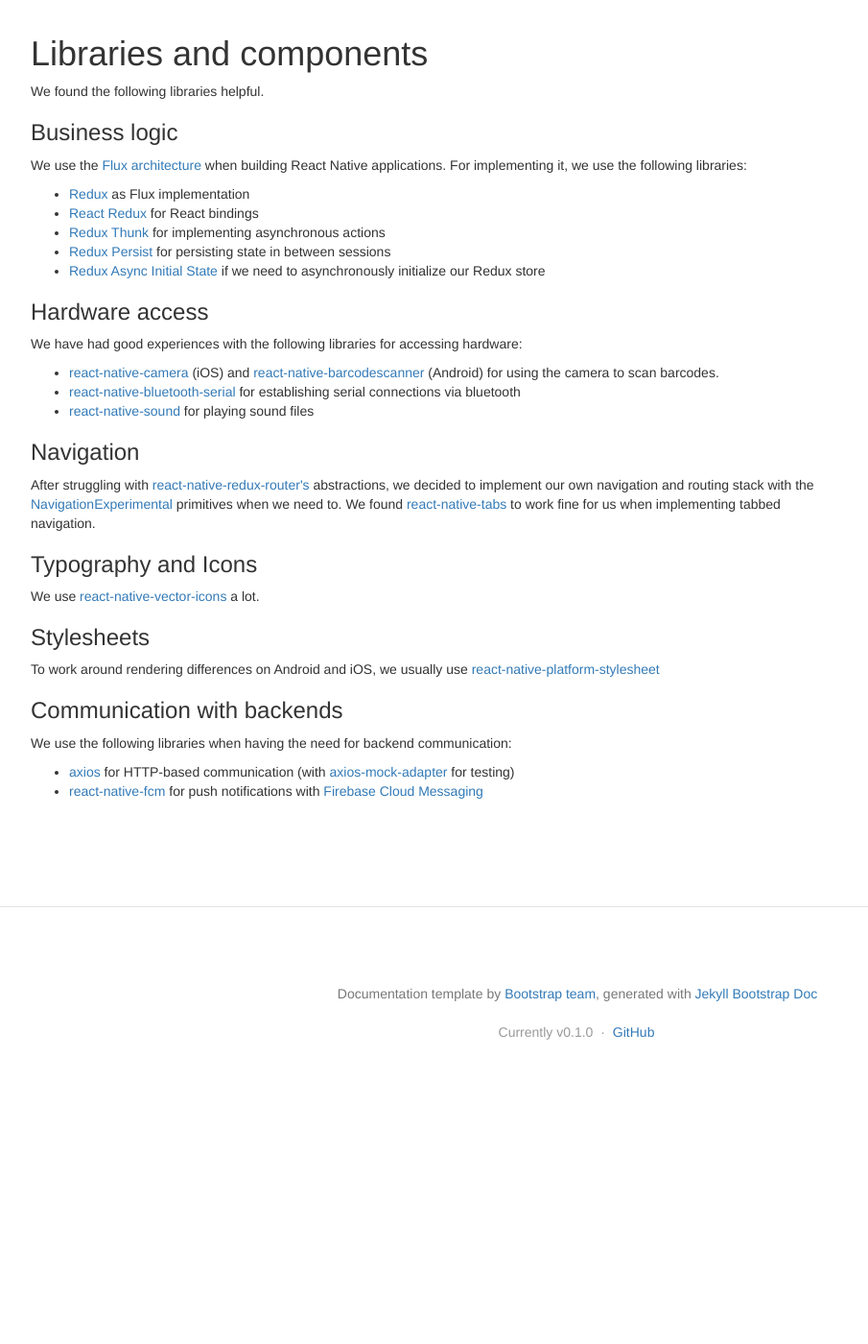
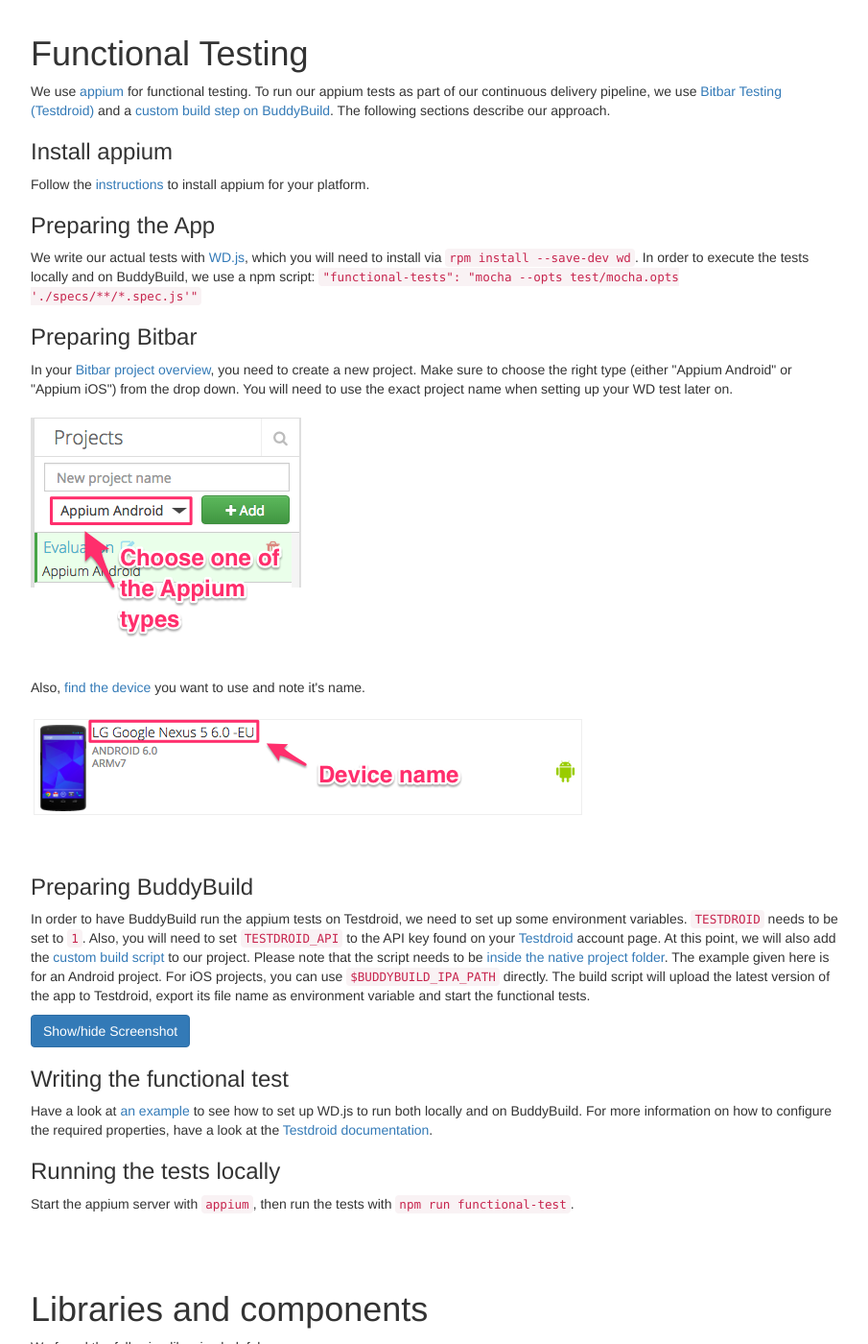
Before and after one commit to codecentric-labs-zero/codecentric-labs-zero.github.io, a Jekyll site: the page built from pages/react-native.html, in a window 1280 px wide and 1400 px high, scrolled down 5313 px. Shown: the whole window at 96% size, without its empty margins (38-943 px from the left). Built offline with Jekyll 4.4.1, drawn with Linux system fonts in a browser that asks for light colours; nearby versions of some CDN libraries; before the commit the page ends 6448 px from its top, so only the background shows below that.

Commit message:
Add documentation for functional testing
The React Native page now contains information on how to set up
functional testing with appium, BuddyBuild and Testdroid.

```diff
--- a/pages/react-native.html
+++ b/pages/react-native.html
@@ -319,6 +319,65 @@
 </section>
 
 <section class="bs-docs-section">
+  <h1 id="functional-testing">Functional Testing</h1>
+  <p>
+    We use <a href="http://appium.io/">appium</a> for functional testing. To run our appium tests as part of our continuous delivery pipeline, we use <a href="http://bitbar.com/">Bitbar Testing (Testdroid)</a> and
+    a <a href="http://docs.buddybuild.com/docs/custom-prebuild-and-postbuild-steps">custom build step on BuddyBuild</a>. The following sections describe our approach.
+  </p>
+  <h3 id="install-appium">Install appium</h3>
+  <p>
+    Follow the <a href="http://appium.io/slate/en/master/?javascript#setting-up-appium">instructions</a> to install appium for your platform.
+  </p>
+  <h3 id="preparing-the-app">Preparing the App</h3>
+  <p>
+    We write our actual tests with <a href="https://github.com/admc/wd">WD.js</a>, which you will need to install via <code>rpm install --save-dev wd</code>.
+    In order to execute the tests locally and on BuddyBuild, we use a npm script:
+    <code>
+      "functional-tests": "mocha --opts test/mocha.opts './specs/**/*.spec.js'"
+    </code>
+  </p>
+  <h3 id="preparing-bitbar">Preparing Bitbar</h3>
+  <p>
+    In your <a href="https://cloud.testdroid.com/#service/projects">Bitbar project overview</a>, you need to create a new project. Make sure to choose the right type
+    (either "Appium Android" or "Appium iOS") from the drop down. You will need to use the exact project name when setting up your WD test later on.
+    <br/><br/>
+    <img class="img-responsive" src="../assets/images/bitbar-project.png" />
+    <br/><br/>
+    Also, <a href="https://cloud.testdroid.com/#service/devicegroups">find the device</a> you want to use and note it's name.
+    <br/><br/>
+    <img class="img-responsive" src="../assets/images/bitbar-device.png" />
+    <br/><br/>
+  </p>
+  <h3 id="preparing-buddybuild">Preparing BuddyBuild</h3>
+  <p>
+    In order to have BuddyBuild run the appium tests on Testdroid, we need to set up some environment variables. <code>TESTDROID</code> needs to be set
+    to <code>1</code>. Also, you will need to set <code>TESTDROID_API</code> to the API key found on your <a href="https://cloud.testdroid.com/#service/my-account">Testdroid</a>
+    account page.
+    At this point, we will also add the <a href="https://gist.github.com/nilswloka/1ba5ae100187ce1a6e741a471cb36348#file-buddybuild_postbuild-sh">custom build script</a>
+    to our project. Please note that the script needs to be <a href="http://docs.buddybuild.com/docs/custom-prebuild-and-postbuild-steps#section-post-build">inside the native project folder</a>.
+    The example given here is for an Android project. For iOS projects, you can use <code>$BUDDYBUILD_IPA_PATH</code> directly. The build script will upload the latest
+    version of the app to Testdroid, export its file name as environment variable and start the functional tests.
+  </p>
+  <button class="btn btn-primary" type="button" data-toggle="collapse" data-target="#buddybuild-env" aria-expanded="false" aria-controls="productName">
+    Show/hide Screenshot
+  </button>
+  <div class="collapse" id="buddybuild-env">
+    <img class="img-responsive" src="../assets/images/buddybuild-testdroid-env.png" />
+  </div>
+  <br/>
+  </p>
+  <h3 id="writing-the-functional-test">Writing the functional test</h3>
+  <p>
+    Have a look at <a href="https://gist.github.com/nilswloka/1ba5ae100187ce1a6e741a471cb36348#file-example-spec-js">an example</a> to see how to set up WD.js to run both
+    locally and on BuddyBuild. For more information on how to configure the required properties, have a look at the <a href="http://docs.testdroid.com/appium/testdroid-desired-caps/">Testdroid documentation</a>.
+  </p>
+  <h3 id="running-functional-tests-locally">Running the tests locally</h3>
+  <p>
+    Start the appium server with <code>appium</code>, then run the tests with <code>npm run functional-test</code>.
+  </p>
+</section>
+
+<section class="bs-docs-section">
   <h1 id="libraries">Libraries and components</h1>
   <p>We found the following libraries helpful.</p>
   <h3 id="business-logic">Business logic</h3>
```
Also changed, not shown: assets/images/bitbar-device.png (added), assets/images/bitbar-project.png (added), assets/images/buddybuild-testdroid-env.png (added).
